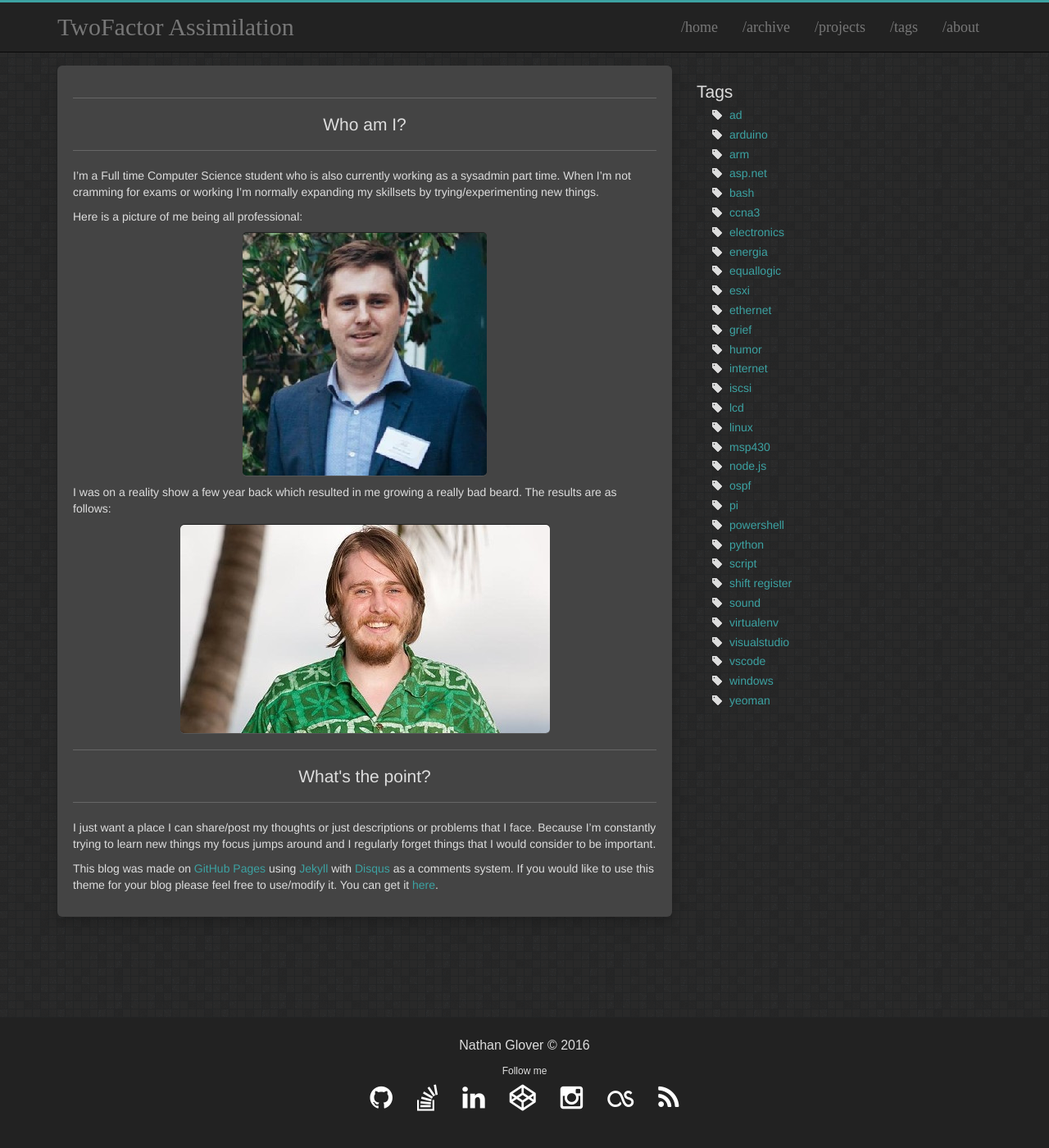
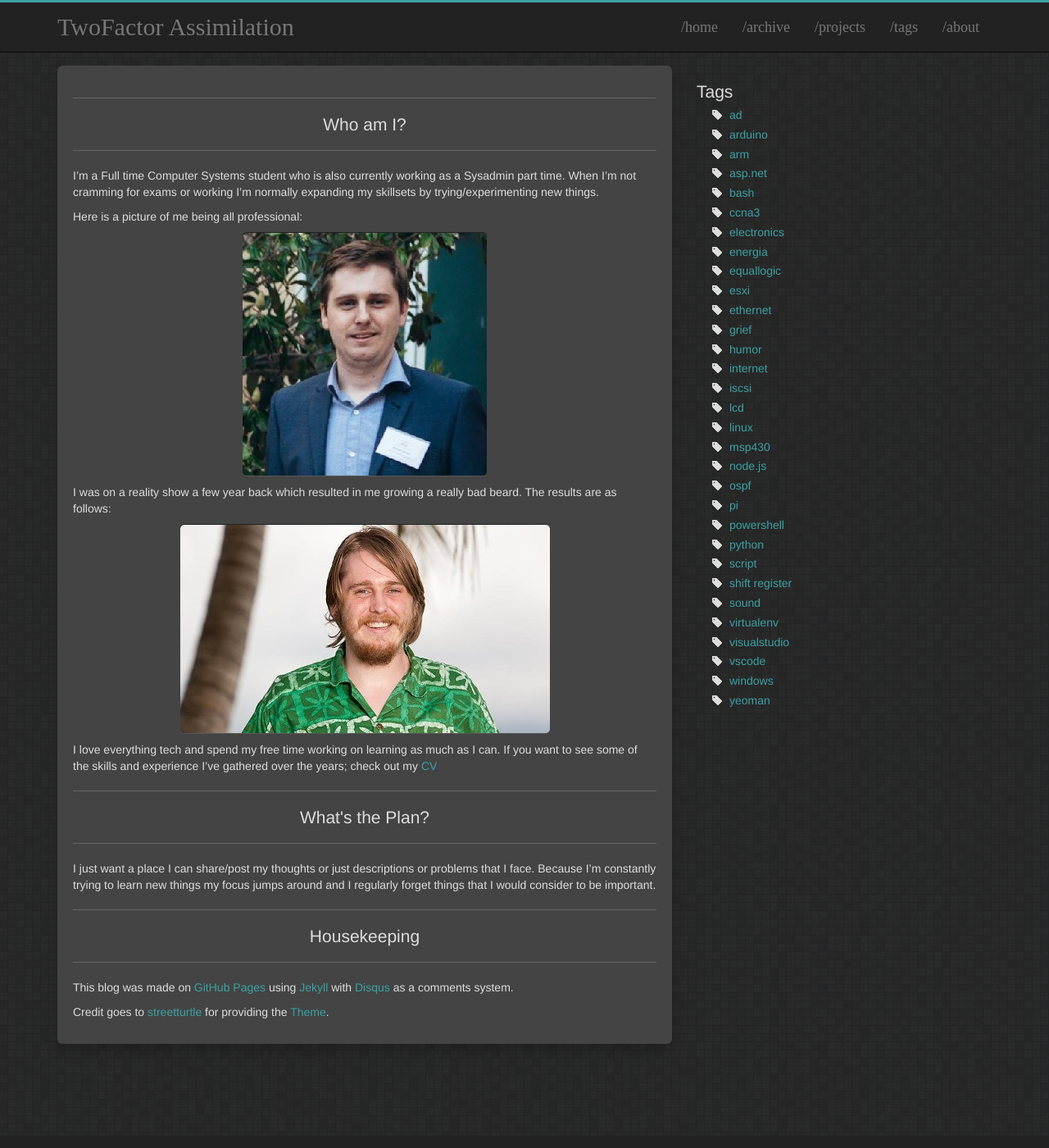
Before and after one commit to t04glovern/t04glovern.github.io.raw, a Jekyll site: the page built from about.md, in a window 1280 px wide and 1400 px high. Shown: the whole window at 82% size. Built offline with Jekyll 4.4.1, drawn with Linux system fonts in a browser that asks for light colours.

Commit message:
Fixed some formatting and reference to template

```diff
--- a/_posts/2016-03-05-msp430--twisda1-undeclared-error.markdown
+++ b/_posts/2016-03-05-msp430--twisda1-undeclared-error.markdown
@@ -38,7 +38,7 @@ C:\Program Files (x86)\Energia\hardware\msp430\cores\msp430\twi_sw.c:157:11: err
 C:\Program Files (x86)\Energia\hardware\msp430\cores\msp430\twi_sw.c:159:11: error: 'TWISCL1' undeclared (first use in this function)
 {% endhighlight bash %}
 
-The issues occurs because the the I2C SW library loads but isn't included explicitely so the sketch won't load (yay c)
+The issues occurs because the I2C SW library loads but isn't included explicitly so the sketch won't load (yay c)
 
 ***
 
@@ -46,7 +46,7 @@ The issues occurs because the the I2C SW library loads but isn't included explic
 
 ***
 
-The fix is documented [here](https://github.com/energia/Energia/commit/827e338d22f57e03f21ffb5a064c271498d983b6) and is available for people who clone their Energia from git instead of using the installation binary.
+The fix is documented [here](https://github.com/energia/Energia/commit/827e338d22f57e03f21ffb5a064c271498d983b6) and is available for people who clone their Energia from Github instead of using the installation binary.
 
 You have two options:
 
@@ -61,7 +61,7 @@ Your choice...
 
 ***
 
-Ensure you have [git](http://www.git-scm.com/) installed and clone the repo to a desired location on your harddrive
+Ensure you have [git](http://www.git-scm.com/) installed and clone the repo to a desired location on your hard drive
 
 {% highlight bash %}
 git clone --recursive https://github.com/energia/Energia.git
--- a/about.md
+++ b/about.md
@@ -9,7 +9,7 @@ title: About
 
 ***
 
-I'm a Full time Computer Science student who is also currently working as a sysadmin part time. When I'm not cramming for exams or working I'm normally expanding my skillsets by trying/experimenting new things.
+I'm a Full time Computer Systems student who is also currently working as a Sysadmin part time. When I'm not cramming for exams or working I'm normally expanding my skillsets by trying/experimenting new things.
 
 Here is a picture of me being all professional:
 
@@ -19,12 +19,22 @@ I was on a reality show a few year back which resulted in me growing a really ba
 
 ![This is bearded me!]({{ site.url }}/images/about-me/nathan-batg-pic.jpg){:.center-image}
 
+I love everything tech and spend my free time working on learning as much as I can. If you want to see some of the skills and experience I've gathered over the years; check out my [CV]({{ site.url }}/cv.html)
+
 ***
 
-## <center>What's the point?</center>
+## <center>What's the Plan?</center>
 
 ***
 
 I just want a place I can share/post my thoughts or just descriptions or problems that I face. Because I'm constantly trying to learn new things my focus jumps around and I regularly forget things that I would consider to be important.
 
-This blog was made on [GitHub Pages](https://pages.github.com/) using [Jekyll](http://jekyllrb.com/) with [Disqus](https://disqus.com/) as a comments system. If you would like to use this theme for your blog please feel free to use/modify it. You can get it [here](https://github.com/streetturtle/jekyll-clean-dark).
+***
+
+## <center>Housekeeping</center>
+
+***
+
+This blog was made on [GitHub Pages](https://pages.github.com/) using [Jekyll](http://jekyllrb.com/) with [Disqus](https://disqus.com/) as a comments system.
+
+Credit goes to [streetturtle](https://github.com/streetturtle) for providing the [Theme](https://github.com/streetturtle/jekyll-clean-dark).
```
Also changed, not shown: README.md, cv_old.html (renamed from cv1.html).
